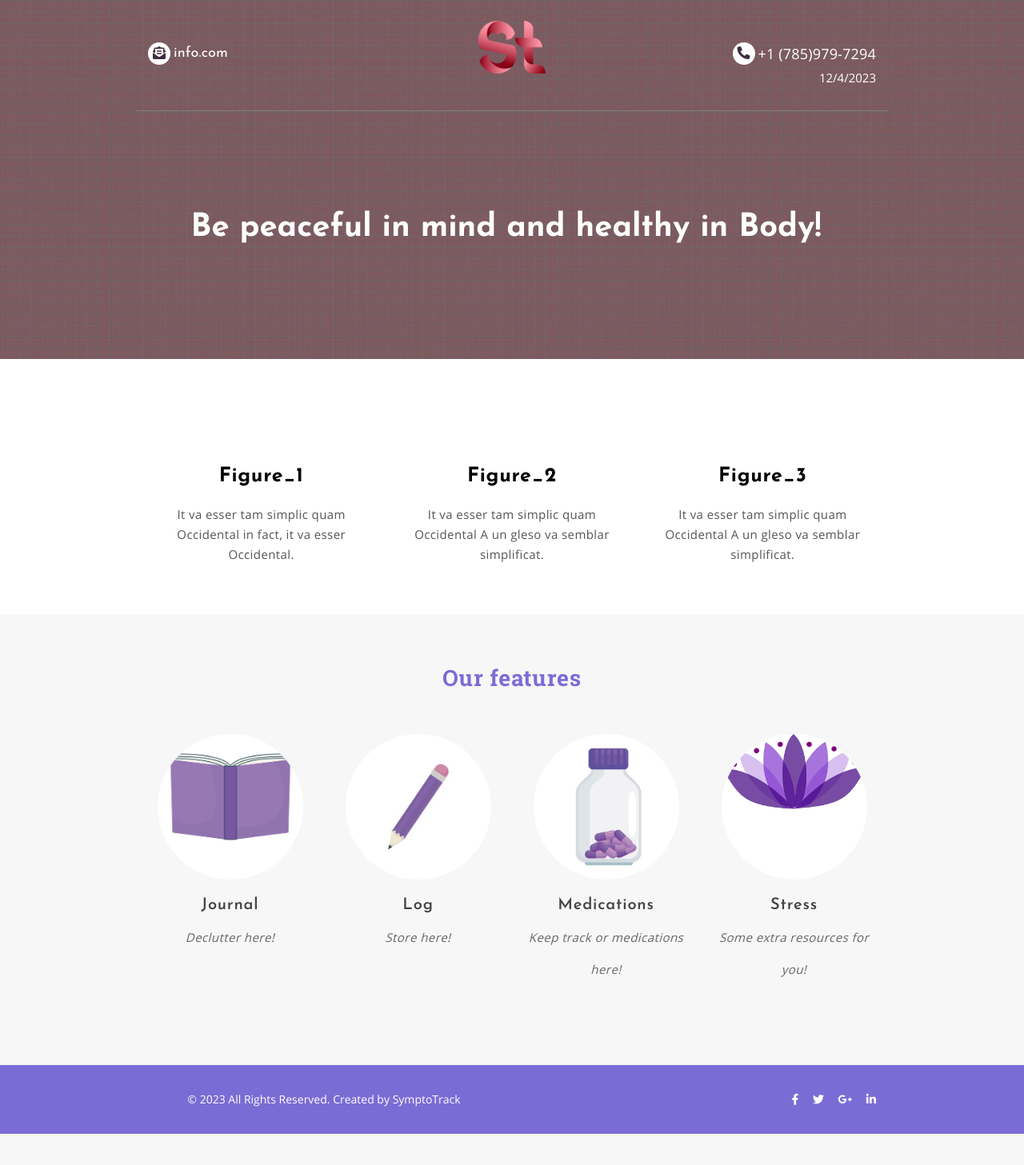
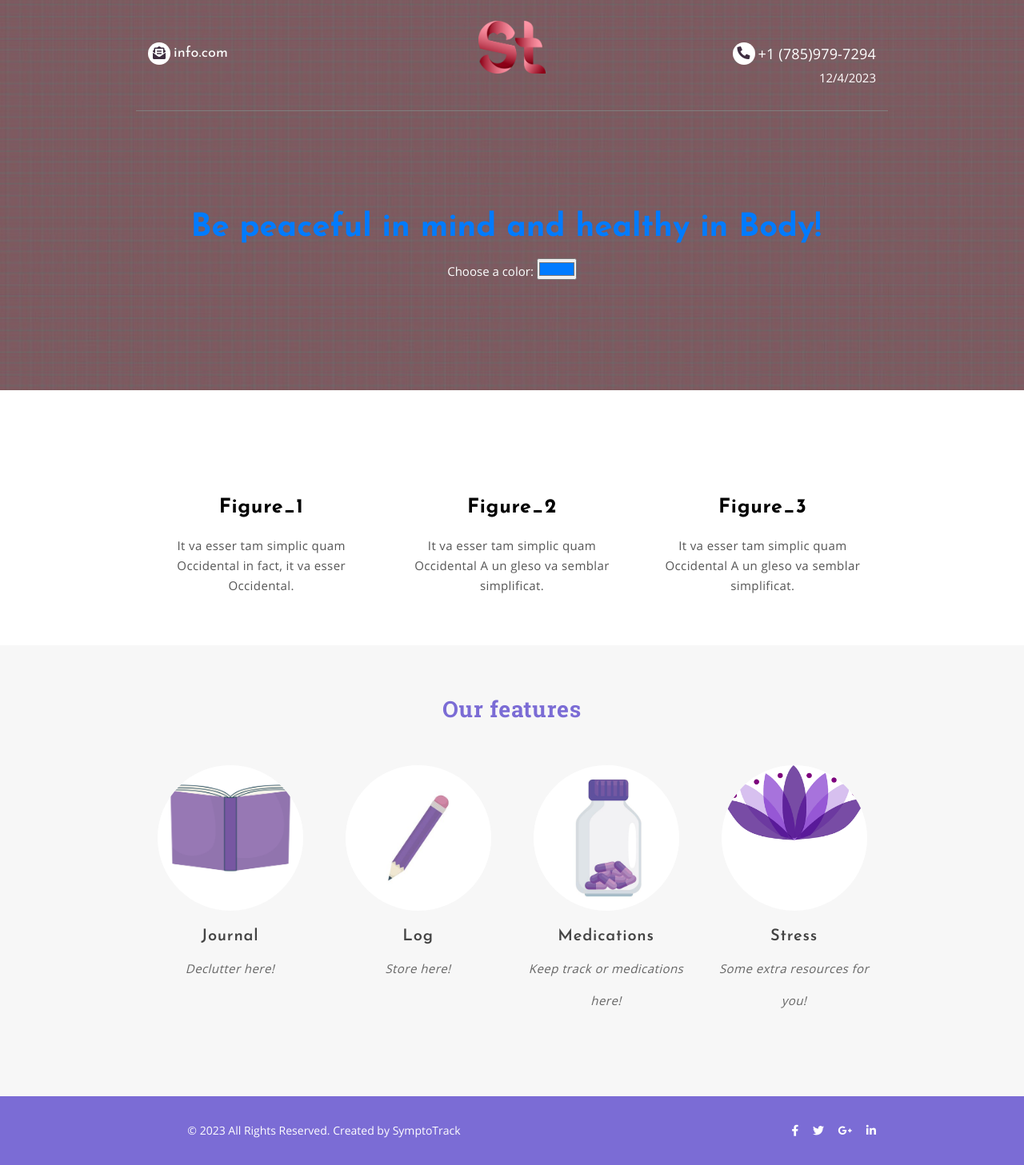
Before and after one commit to ladyOouf/SymptoTrack, a Flask app: page /homepage in a window 1280 px wide. Shown: the whole page at 80% size. Before the commit the page ends 1418 px from the top, so only its background shows below. Run offline with Flask 3, Linux system fonts and the light colour scheme; some libraries are stand-ins or nearby versions.

Commit message:
Homepage.html

```diff
--- a/SymptoTrack/templates/Homepage.html
+++ b/SymptoTrack/templates/Homepage.html
@@ -29,6 +29,12 @@
     <link href="https://cdnjs.cloudflare.com/ajax/libs/font-awesome/5.10.2/css/all.min.css" rel="stylesheet"> <!-- Include Font Awesome icons -->
 
     <title>SymptoTrack</title> <!-- Set the title of the webpage -->
+    <style>
+      :root {
+        --primary-color: #007bff; /* Default primary color */
+      }
+    </style>
+
     <link rel="icon" type="image/x-icon" href="../static/favicon.ico"> <!-- Favicon for web page. -->
   </head>
 
@@ -60,6 +66,10 @@
             <div class="col-12 content-col">
               <h1 class="site-title">Be peaceful in mind and healthy in Body!</h1> <!-- Main site title -->
               <!-- <p class="site-title-desc">At solmen va esser necessi fa uniform grammatica, pronunciation plu sommun paroles.</p> Site title description -->
+            <div class="color-picker-container">
+                <label for="color-picker">Choose a color:</label>
+                <input type="color" id="color-picker" value="#007bff">
+              </div>
             </div>
              <!-- JavaScript Code for displaying current date-->
             <script>
@@ -254,6 +264,14 @@
     <!-- Optional JavaScript -->
     <script src="../static/js/script.js"></script> <!-- establishes script.js connection, Sarah-->
     <!-- jQuery first, then Popper.js, then Bootstrap JS -->
+    <script>
+      const colorPicker = document.getElementById("color-picker");
+
+      colorPicker.addEventListener("input", function () {
+        const selectedColor = colorPicker.value;
+        document.documentElement.style.setProperty("--primary-color", selectedColor);
+      });
+    </script>
     <script src="https://code.jquery.com/jquery-3.3.1.slim.min.js" integrity="sha384-q8i/X+965DzO0rT7abK41JStQIAqVgRVzpbzo5smXKp4YfRvH+8abtTE1Pi6jizo" crossorigin="anonymous"></script> <!-- Include jQuery library -->
     <script src="https://cdnjs.cloudflare.com/ajax/libs/popper.js/1.14.7/umd/popper.min.js" integrity="sha384-UO2eT0CpHqdSJQ6hJty5KVphtPhzWj9WO1clHTMGa3JDZwrnQq4sF86dIHNDz0W1" crossorigin="anonymous"></script> <!-- Include Popper.js library -->
     <script src="bootstrap/js/bootstrap.min.js"></script> <!-- Include Bootstrap JavaScript -->
```
